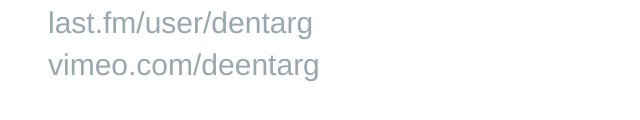
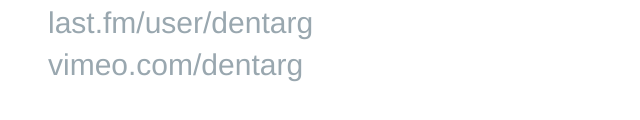
Before and after one commit to dentarg/dentarg.github.com, a plain HTML site: page index.html in a window 1280 px wide. Shown: the part 546-666 px from the top of the page, 0-640 px from the left. Drawn offline with Linux system fonts and the light colour scheme.

Commit message:
New Vimeo URL: vimeo.com/dentarg

```diff
--- a/index.html
+++ b/index.html
@@ -14,7 +14,7 @@
     <li><a href="http://twitter.com/dentarg_">twitter.com/dentarg_</a></li>
     <li><a href="http://del.icio.us/dentarg">del.icio.us/dentarg</a></li>
     <li><a href="http://last.fm/user/dentarg">last.fm/user/dentarg</a></li>
-    <li><a href="http://vimeo.com/deentarg">vimeo.com/deentarg</a>
+    <li><a href="http://vimeo.com/dentarg">vimeo.com/dentarg</a>
 </ul>
 
 <!--
```
